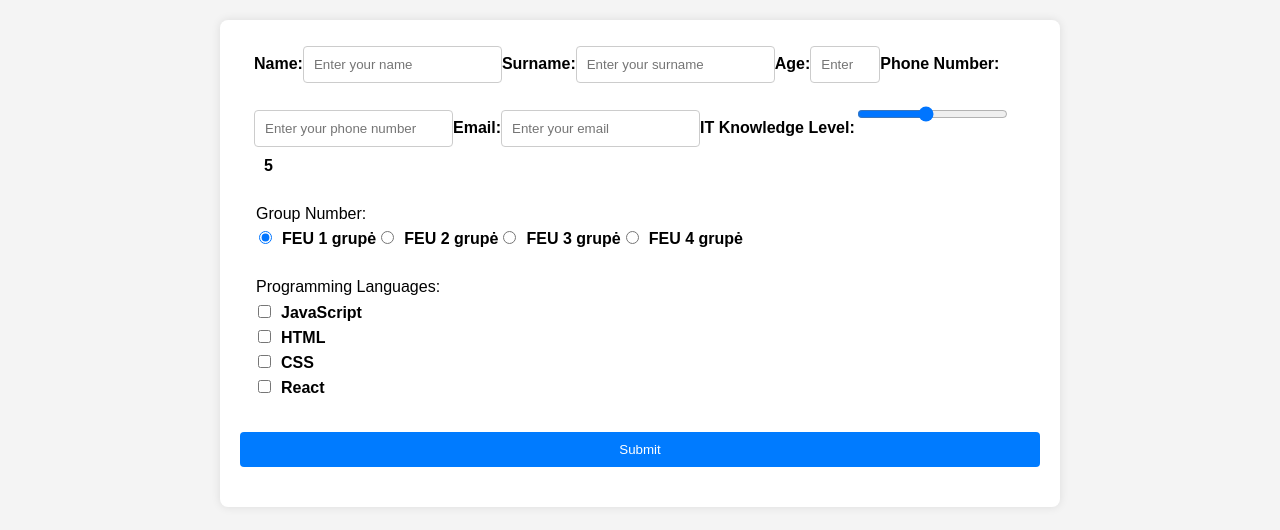
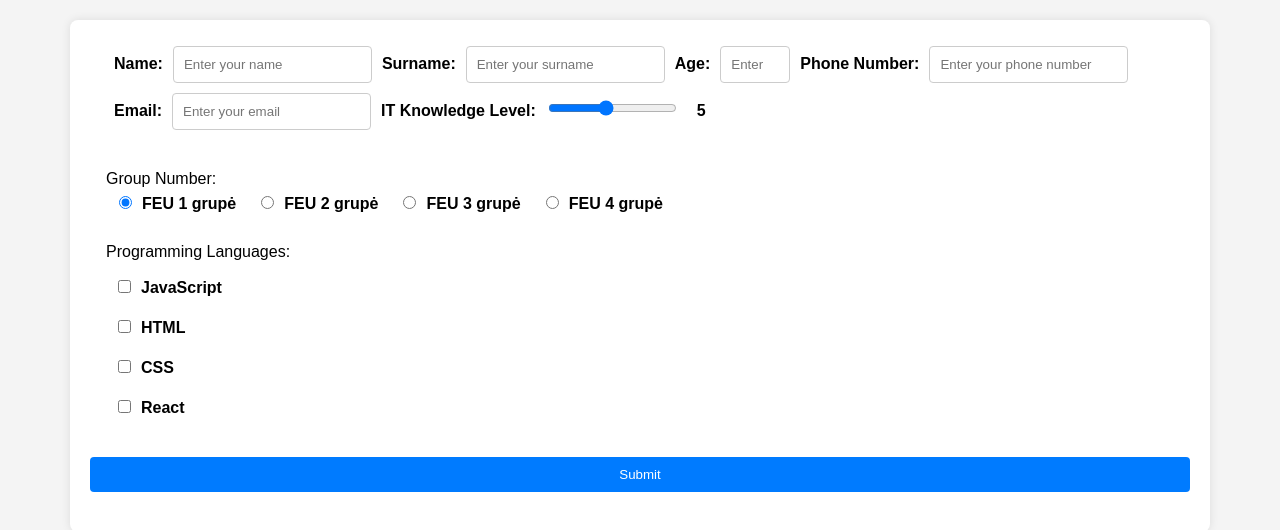
Before and after one commit to Winkas09/students-form, a React (Create React App) app: page / in a window 1280 px wide. Shown: the top 530 px of the page. Built offline with nearby package versions, Linux system fonts and the light colour scheme.

Commit message:
adjustments to css

```diff
--- a/src/App.css
+++ b/src/App.css
@@ -7,7 +7,7 @@ body {
 }
 
 .App {
-  max-width: 800px;
+  max-width: 1100px;
   margin: 20px auto;
   padding: 20px;
   background-color: #fff;
@@ -27,19 +27,22 @@ fieldset {
 }
 
 label {
-  margin-bottom: 5px;
+  margin: 10px;
   font-weight: bold;
 }
 
 input[type="text"],
 input[type="number"],
 input[type="tel"],
-input[type="email"],
-input[type="range"] {
-  padding: 10px;
+input[type="email"] {
   margin-bottom: 10px;
   border: 1px solid #ccc;
   border-radius: 4px;
+  padding: 10px;
+}
+
+input[type="range"] {
+  margin-right: 10px;
 }
 
 input[type="radio"],
```
